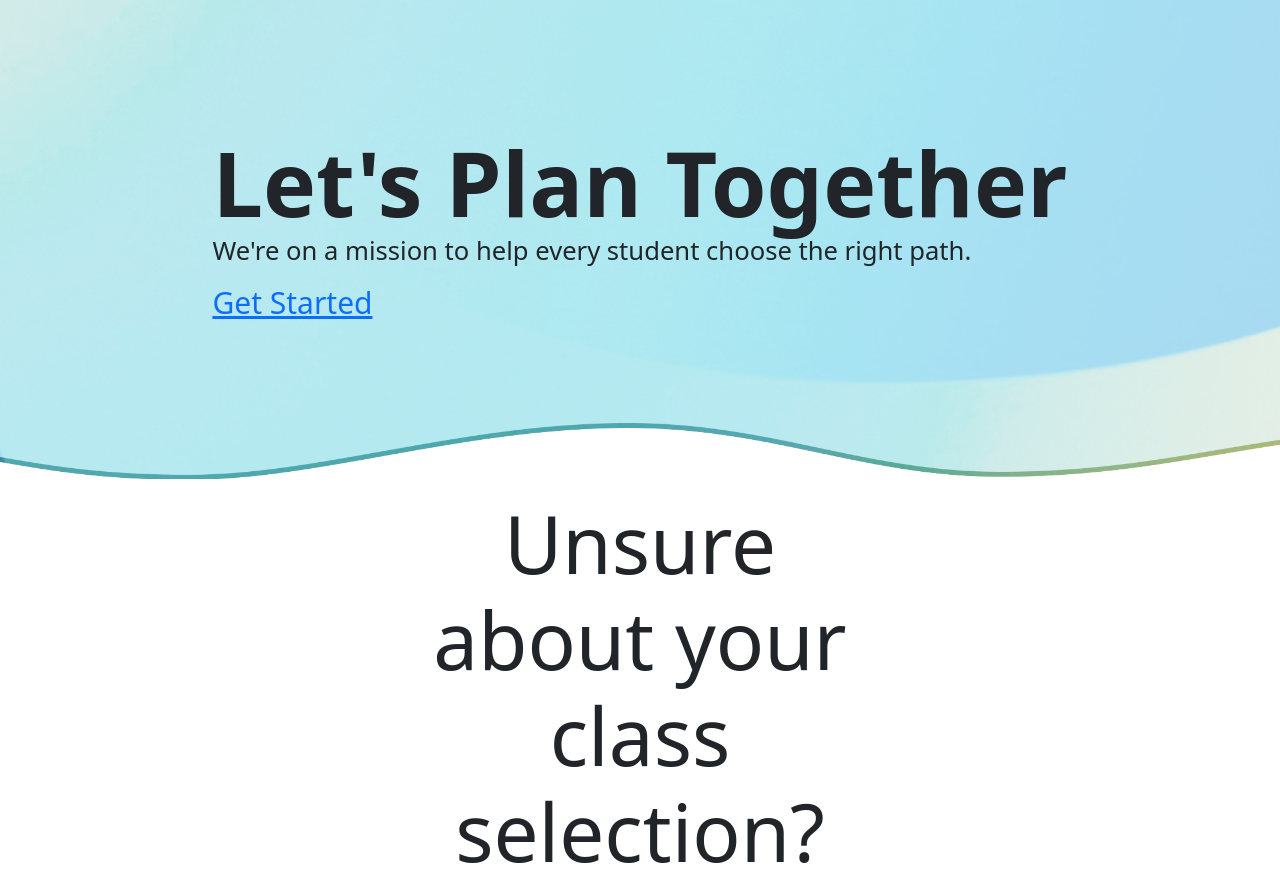
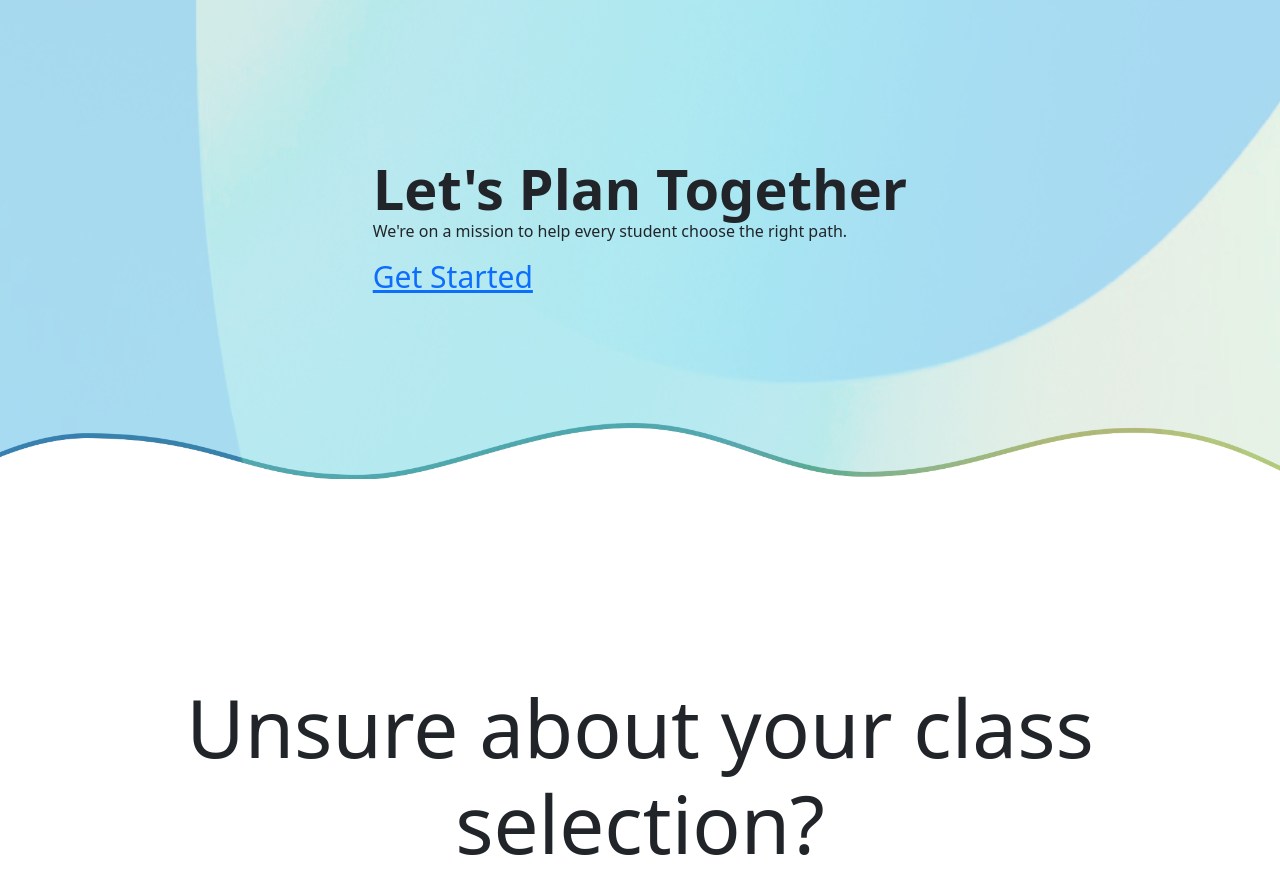
Before and after one commit to ryanlei2/sleep, a Next.js app: page / in a window 1280 px wide. Shown: the part 120-1005 px from the top of the page. Built offline with nearby package versions, Linux system fonts and the light colour scheme; no server answers.

Commit message:
Updated banner and page (2)

```diff
--- a/pages/index.tsx
+++ b/pages/index.tsx
@@ -22,18 +22,17 @@ const Home: NextPage = () => {
   }
   return (
     <div>
-      <div style={{ display: "flex", alignItems: "center", justifyContent: "center", height: "500px", width:'100vw' }}>
-        <Container fluid style={{ display: "flex", alignItems: "center", justifyContent: "center", height: "100%", width: "100vw" }}>
+      <div style={{ display: "flex", alignItems: "center", justifyContent: "center", height: "500px", width:'100vw', marginBottom:'200px' }}>
+        <Container fluid style={{ display: "flex", alignItems: "center", justifyContent: "center", height: "100%" }}>
           <div style={{ position: "relative", height: "100%", width: "100vw" }}>
-            <Image src={banner} alt='banner' style={{ height: "100%", width: "100vw", objectFit: "cover",  }} />
+            <Image src={banner} alt='banner' style={{ height: "100%", width: "100vw", zIndex:'-1' }} />
             <div style={{ position: "absolute", top: 0, left: 0, height: "100%", width: "100%", display: "flex", alignItems: "center", justifyContent: "center" }}>
               <h1 style={{ fontSize: "2em" }}>
-                <b style={{ marginTop:'30px', fontSize: "7vw" }}>Let&apos;s Plan Together</b>
-                <br></br>
-                <p style={{ fontSize: "2vw" }}>We&apos;re on a mission to help every student choose the right path.</p>
+                <b style={{ fontSize: "7vmin" }}>Let&apos;s Plan Together</b>
+                <p style={{ fontSize: "2vmin" }}>We&apos;re on a mission to help every student choose the right path.</p>
                 <Link href={"/signup"}
                 legacyBehavior>
-                  <a style={{ fontSize: "30px", marginTop:'0'}}
+                  <a style={{ fontSize: "30px" }}
                     onClick={() => {
                       {user ? (
                         router.push('/survey')
@@ -51,15 +50,15 @@ const Home: NextPage = () => {
       </div>
       <div
       style={{
-        width: '40%',
+        width: '100%',
         margin: 'auto',
       }}>
         <h2 className="display-1 text-center my-3 ">Unsure about your class selection?</h2>
-      </div>
         <div className={styles.buttonsContainer}>
-          <Button className={styles.button}>Course Catalog</Button>
+          <Button style={{display: "flex", alignItems: "center", justifyContent: "center"}}className={styles.button}>Course Catalog</Button>
           <Button className={styles.button2}>FAQ</Button>
         </div>
+      </div>
     </div>
 
   );
--- a/styles/Home.module.css
+++ b/styles/Home.module.css
@@ -1,20 +1,20 @@
 .button {
-  width: 20vw;
+  /* width: 20vw;
   min-width: 200px;
   min-height: 200px;
   height: 60px;
   font-size: max(2.5vw, 2.5vh);
-  margin-right: 3rem;
+  margin-right: 3rem; */
   background-color: #8AB6D6;
   color: rgb(64, 64, 64);
 }
 
 .button2 {
-  width: 20vw;
+  /* width: 20vw;
   min-width: 200px;
   min-height: 200px;
   height: 60px;
-  font-size: max(2.5vw, 2.5vh);
+  font-size: max(2.5vw, 2.5vh); */
   background-color: #2978B5;
   color: rgb(0, 0, 0);
 }
```
